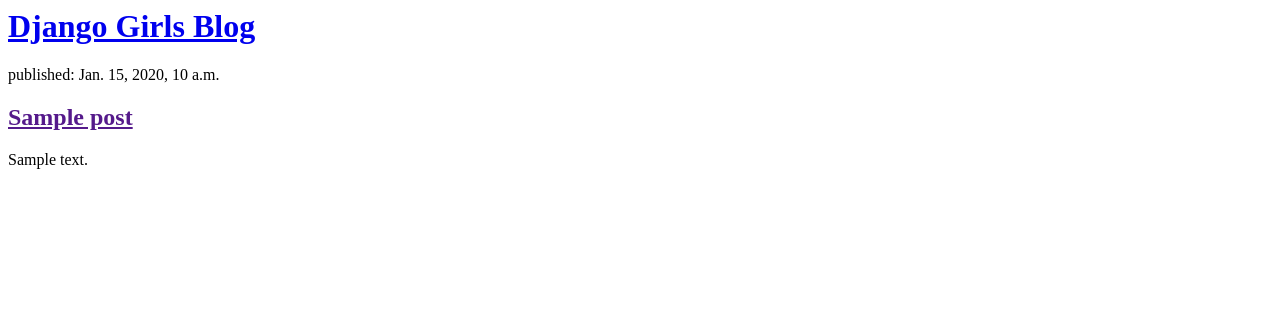
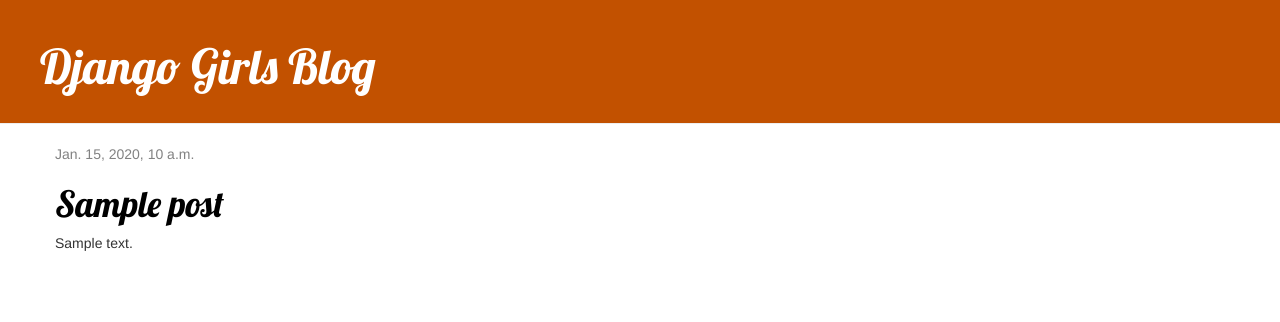
Before and after one commit to thespudhouse/DjangoGirls, a Django app: template blog/templates/blog/post_list.html in a window 1280 px wide. Shown: the top 322 px of the page. Run offline with Django 3.2, Linux system fonts and the light colour scheme; the template is opened without the code that fills it: values that come from a table or form of the project are taken from there, others are empty; tables that the repository leaves empty hold one stand-in row (values such as "Sample post"); some libraries are stand-ins or nearby versions.

Commit message:
Added view and template for detailed blog post as well as CSS for the site.

```diff
--- /dev/null
+++ b/blog/static/css/blog.css
@@ -0,0 +1,37 @@
+.page-header {
+background-color: #C25100;
+margin-top: 0;
+padding: 20px 20px 20px 40px;
+}
+.page-header h1, .page-header h1 a, .page-header h1 a:visited, .page-header h1 a:active {
+color: #ffffff;
+font-size: 36pt;
+text-decoration: none;
+}
+.content {
+margin-left: 40px;
+}
+h1, h2, h3, h4 {
+font-family: 'Lobster', cursive;
+}
+.date {
+color: #828282;
+}
+.save {
+float: right;
+}
+.post-form textarea, .post-form input {
+width: 100%;
+}
+.top-menu, .top-menu:hover, .top-menu:visited {
+color: #ffffff;
+float: right;
+font-size: 26pt;
+margin-right: 20px;
+}
+.post {
+margin-bottom: 70px;
+}
+.post h1 a, .post h1 a:visited {
+color: #000000;
+}
--- /dev/null
+++ b/blog/templates/blog/base.html
@@ -0,0 +1,22 @@
+{% load static %}
+<html>
+  <head>
+    <link rel="stylesheet" href="//maxcdn.bootstrapcdn.com/bootstrap/3.2.0/css/bootstrap.min.css">
+    <link rel="stylesheet" href="//maxcdn.bootstrapcdn.com/bootstrap/3.2.0/css/bootstrap-theme.min.css">
+    <link rel="stylesheet" href="{% static 'css/blog.css' %}">
+    <link href="//fonts.googleapis.com/css?family=Lobster&subset=latin,latin-ext" rel="stylesheet" type="text/css">
+  </head>
+  <body>
+    <div class="page-header">
+      <h1><a href="/">Django Girls Blog</a></h1>
+    </div>
+    <div class="content container">
+      <div class="row">
+        <div class="col-md-8">
+          {% block content %}
+          {% endblock %}
+        </div>
+      </div>
+    </div>
+  </body>
+</html>
--- a/blog/templates/blog/post_list.html
+++ b/blog/templates/blog/post_list.html
@@ -1,14 +1,12 @@
-<html>
-  <body>
-    <div>
-      <h1><a href="/">Django Girls Blog</a></h1>
+{% extends 'blog/base.html' %}
+{% block content %}
+  {% for post in posts %}
+    <div class="post">
+      <div class="date">
+        {{ post.published_date }}
+      </div>
+      <h1><a href="{% url 'post_detail' pk=post.pk %}">{{ post.title }}</a></h1>
+      <p>{{ post.text|linebreaksbr }}</p>
     </div>
-    {% for post in posts %}
-      <div>
-        <p>published: {{ post.published_date }}</p>
-        <h2><a href="">{{ post.title }}</a></h2>
-        <p>{{ post.text|linebreaksbr }}</p>
-      </div>
-    {% endfor %}
-  </body>
-</html>
+  {% endfor %}
+{% endblock %}
--- a/blog/urls.py
+++ b/blog/urls.py
@@ -3,4 +3,5 @@ from . import views
 
 urlpatterns = [
     path('', views.post_list, name='post_list'),
+    path('post/<int:pk>/', views.post_detail, name='post_detail'),
 ]
```
Also changed, not shown: blog/templates/blog/post_detail.html (added, +12 -0 lines), blog/views.py (+5 -2 lines).
